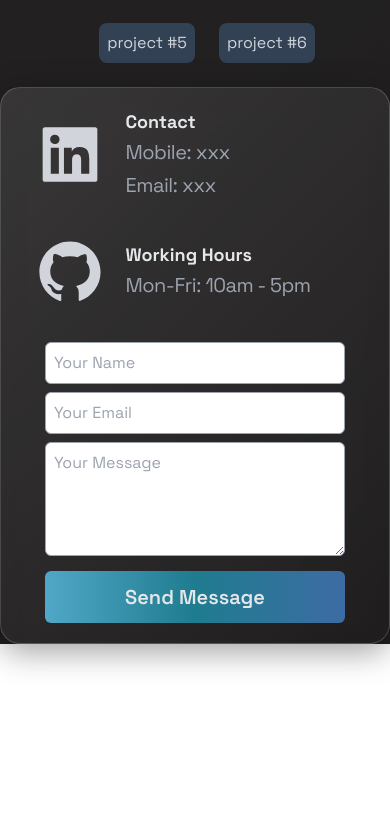
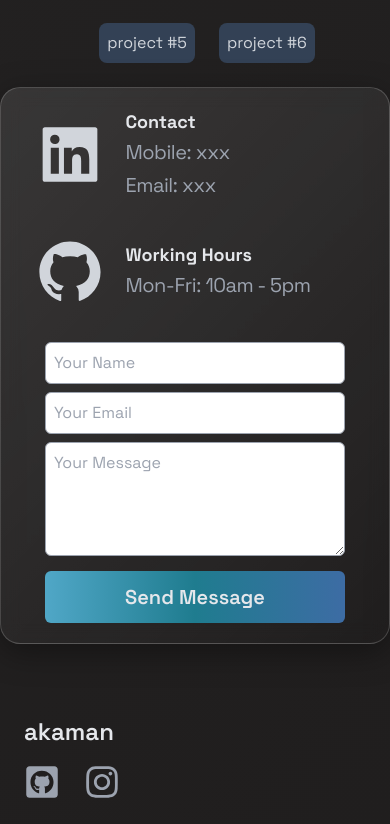
Before and after one commit to akaman198/personal-portfolio, a React (Vite) app: page / in a window 390 px wide. Shown: the part 3131-3955 px from the top of the page. Before the commit the page ends 3775 px from the top, so only its background shows below. Built offline with nearby package versions, Linux system fonts and the light colour scheme.

Commit message:
add footer logo and icons

```diff
--- a/src/components/Footer.jsx
+++ b/src/components/Footer.jsx
@@ -1,7 +1,23 @@
 import React from "react";
+import { FaGithubSquare, FaInstagram } from "react-icons/fa";
 
 const Footer = () => {
-  return <div></div>;
+  return (
+    <div className="mea-w-[1300px] mx-auto flex justify-between p-6 md:p-20 text-sm md:text-lg mt-12">
+      <div className="space-y-4">
+        <h3 className="text-2xl text-gray-200 font-semibold">akaman</h3>
+        <div className="flex flex-row gap-6 text-gray-400 text-4xl">
+          <a href="">
+            <FaGithubSquare />
+          </a>
+          <a href="">
+            <FaInstagram />
+          </a>
+        </div>
+      </div>
+      <div></div>
+    </div>
+  );
 };
 
 export default Footer;
```
